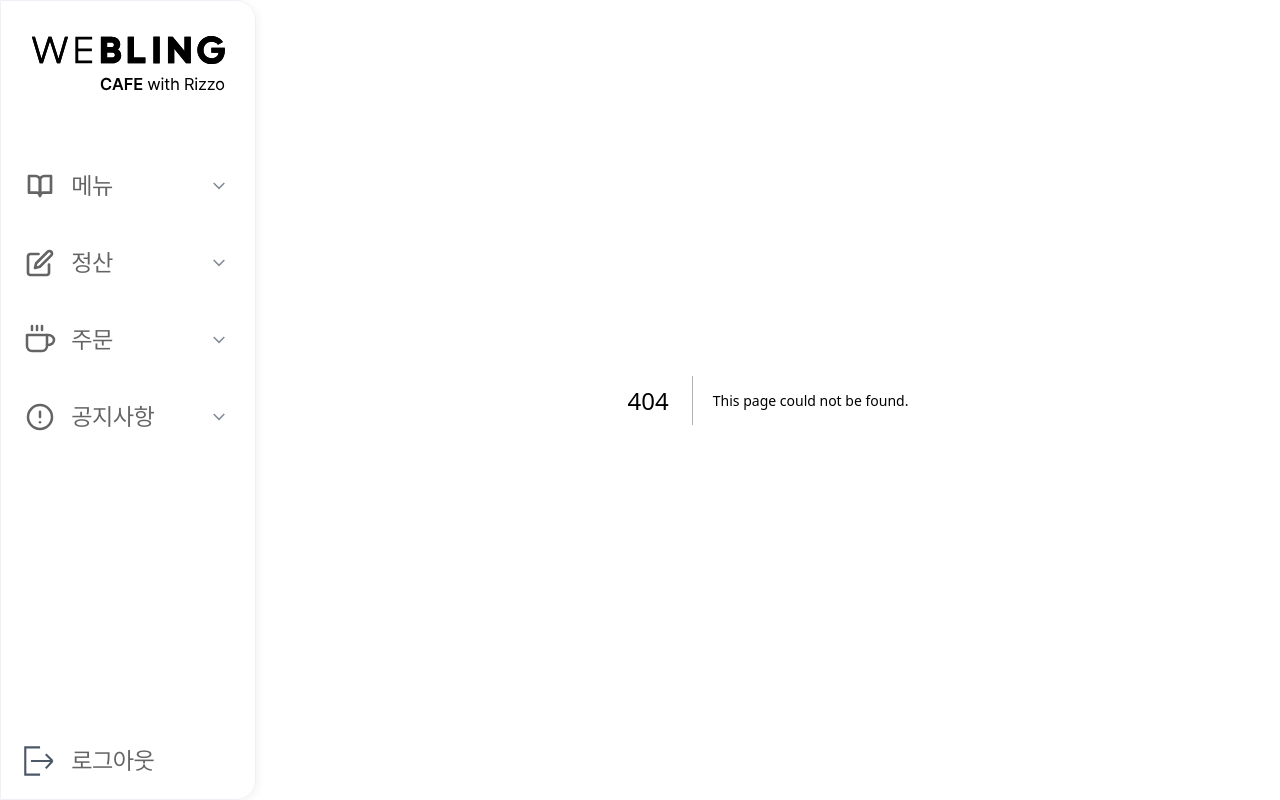
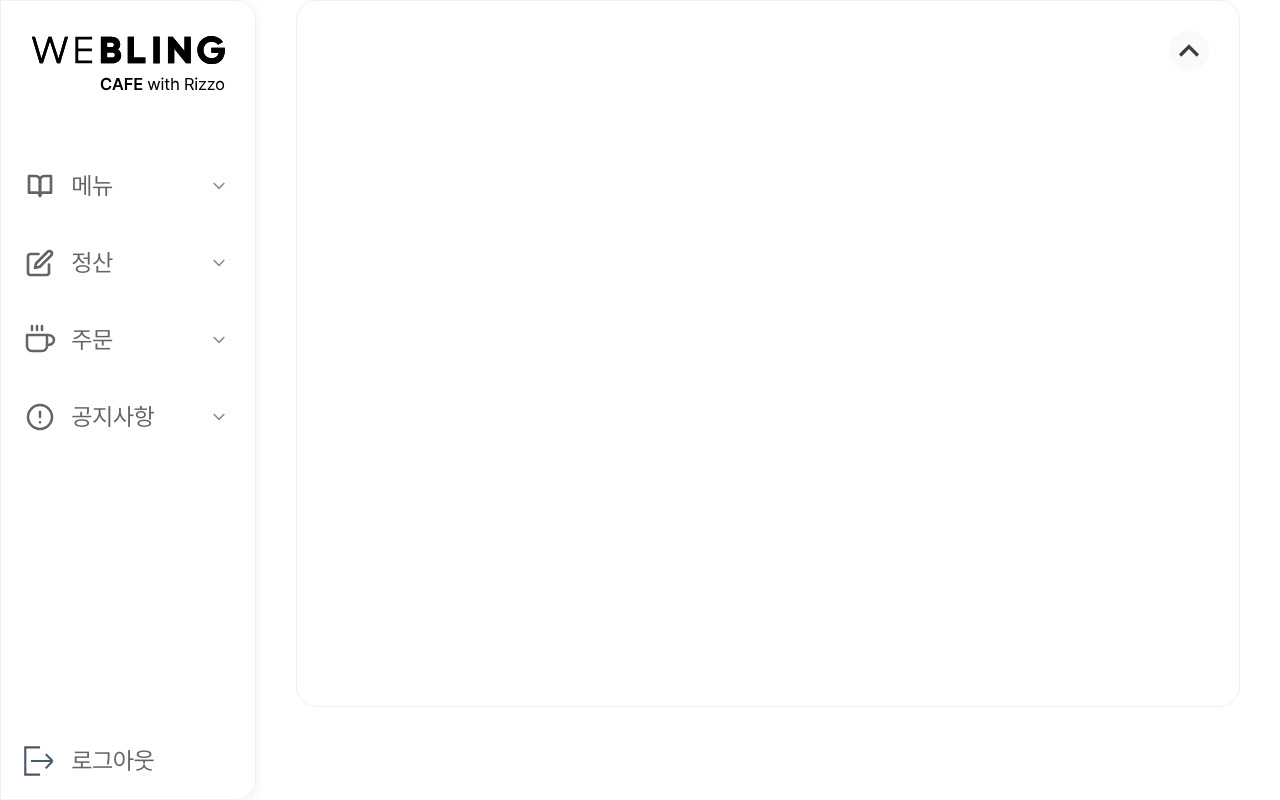
Before and after one commit to WeblingCafe/coffee_frontend, a Next.js app: page /orders/components/DropdownList in a window 1280 px wide. Before the commit this address had no page. Built offline with nearby package versions, Linux system fonts and the light colour scheme.

Commit message:
feat: 드롭다운 리스트 추가

```diff
--- /dev/null
+++ b/src/pages/orders/components/DropdownList/ClosedContainer.tsx
@@ -0,0 +1,45 @@
+import Image from 'next/image';
+import styled from 'styled-components';
+import { flex } from 'styles/flex';
+
+import { font } from 'styles/fonts';
+
+interface IClosedContainerProps {
+  toggleList: () => void;
+  title: string;
+  count: number;
+}
+
+export default function ClosedContainer({ toggleList, title, count }: IClosedContainerProps) {
+  return (
+    <Container>
+      <LeftWrap>
+        <Title>{title}</Title>
+        <Count>{count}</Count>
+      </LeftWrap>
+      <Image alt="open-icon" src={'/icons/ic-open-down.svg'} width={40} height={40} onClick={toggleList} style={{cursor:'pointer'}}/>
+    </Container>
+  );
+}
+
+const Container = styled.div`
+  ${flex('space-between', 'center')}
+  border: 1.12778px solid #eff0f6;
+  border-radius: 20px;
+  padding: 30px;
+`;
+
+const LeftWrap = styled.div`
+  ${flex('center', 'center')}
+  gap: 15px;
+`;
+
+const Title = styled.span`
+  ${font(28, 700, 24)}
+  color: #2f2f2f;
+`;
+
+const Count = styled.span`
+  ${font(24, 600, 25)}
+  color: rgba(47, 47, 47, 0.4);
+`;
--- /dev/null
+++ b/src/pages/orders/components/DropdownList/OpenedContainer.tsx
@@ -0,0 +1,54 @@
+import Image from 'next/image';
+import styled from 'styled-components';
+
+import { flex } from 'styles/flex';
+import { font } from 'styles/fonts';
+
+interface IOpenedContainerProps {
+  children: JSX.Element;
+  toggleList: () => void;
+  title: string;
+  count: number;
+}
+
+export default function OpenedContainer({ children, toggleList, title, count }: IOpenedContainerProps) {
+  return (
+    <Container>
+      <Top>
+        <LeftWrap>
+          <Title>{title}</Title>
+          <Count>{count}</Count>
+        </LeftWrap>
+        <Image alt="open-icon" src={'/icons/ic-open-up.svg'} width={40} height={40} onClick={toggleList} style={{cursor:'pointer'}}/>
+      </Top>
+      <div>{children}</div>
+    </Container>
+  );
+}
+
+const Container = styled.div`
+  border: 1.12778px solid #eff0f6;
+  border-radius: 20px;
+  padding: 30px 0;
+  height: 707px;
+`;
+
+const Top = styled.div`
+  ${flex('space-between', 'center')}
+  padding: 0 30px 23px;
+`;
+
+const LeftWrap = styled.div`
+  ${flex('space-between', 'center')}
+  gap: 15px;
+`;
+
+const Title = styled.span`
+  ${font(28, 700, 24)}
+  color: #2f2f2f;
+`;
+
+const Count = styled.span`
+  ${font(24, 600, 25)}
+  color: rgba(47, 47, 47, 0.4);
+`;
--- /dev/null
+++ b/src/pages/orders/components/DropdownList/index.tsx
@@ -0,0 +1,39 @@
+import { useState } from 'react';
+
+import styled from 'styled-components';
+import ClosedContainer from './ClosedContainer';
+import OpenedContainer from './OpenedContainer';
+import { font } from 'styles/fonts';
+
+interface IDropDownListProps {
+  title: string;
+  count: number;
+  initialValue?: boolean;
+  children: JSX.Element;
+}
+
+export default function DropDownList({ title, count, initialValue = true, children }: IDropDownListProps) {
+  const [isOpen, setIsOpen] = useState(initialValue);
+
+  const toggleList = () => {
+    setIsOpen(prev => !prev);
+  };
+
+  return (
+    <Container>
+      {isOpen ? (
+        <OpenedContainer toggleList={toggleList} title={title} count={count}>
+          {children}
+        </OpenedContainer>
+      ) : (
+        <ClosedContainer toggleList={toggleList} title={title} count={count} />
+      )}
+    </Container>
+  );
+}
+
+const Container = styled.div`
+${font(18, 700, 16.8)}
+color: #2F2F2F;
+margin-bottom: 16px;
+`;
```
